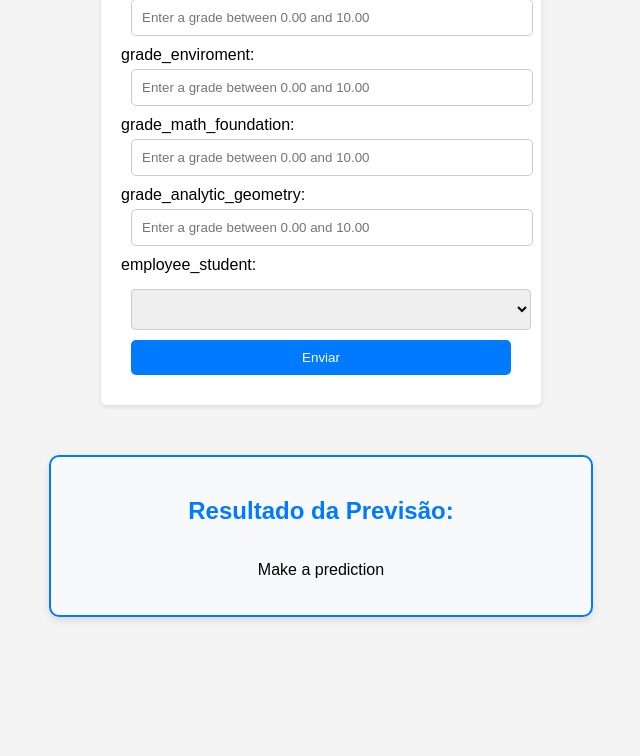
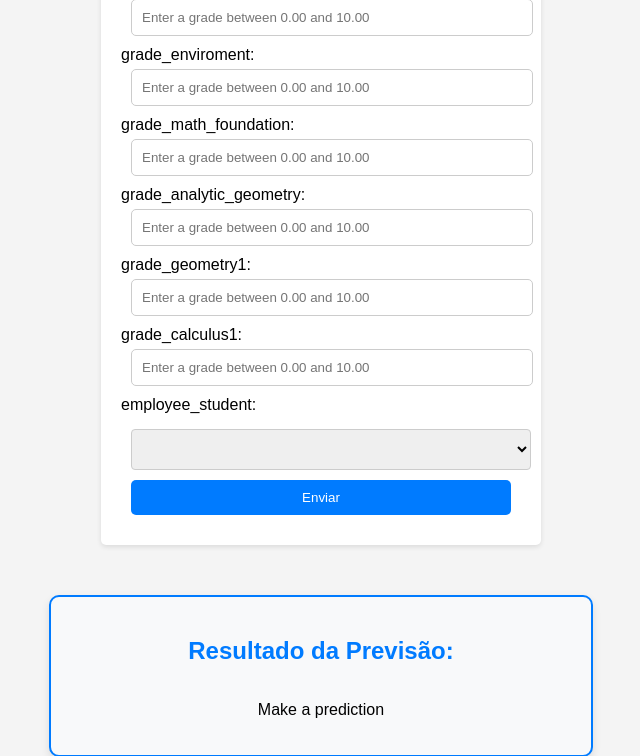
Before and after one commit to henriquecefet/DropoutModelPrediction, a Flask app: page /mat/model2GPA in a window 1280 px wide. Shown: the part 648-1404 px from the top of the page, without its empty margins (319-959 px from the left). Before the commit the page ends 1269 px from the top, so only its background shows below. Run offline with Flask 2, Linux system fonts and the light colour scheme; parts of the project's set-up code (start-up, migrations or seed data) failed here and were passed over.

Commit message:
Add files via upload

```diff
--- a/static/js/Mat/model2GPA/script.js
+++ b/static/js/Mat/model2GPA/script.js
@@ -12,6 +12,8 @@ new Vue({
             GPA4: '',
             CR_ATUAL: '',
             grade_programming1: '',
+            grade_geometry1: '',
+            grade_calculus1: '',
             grade_enviroment: '',
             grade_math_foundation: '',
             grade_analytic_geometry: '',
--- a/static/js/Mat/model3GPA/script.js
+++ b/static/js/Mat/model3GPA/script.js
@@ -12,6 +12,8 @@ new Vue({
             GPA4: '',
             CR_ATUAL: '',
             grade_programming1: '',
+            grade_geometry1: '',
+            grade_calculus1: '',
             grade_enviroment: '',
             grade_math_foundation: '',
             grade_analytic_geometry: '',
--- a/static/js/Mat/model4GPA/script.js
+++ b/static/js/Mat/model4GPA/script.js
@@ -12,6 +12,8 @@ new Vue({
             GPA4: '',
             CR_ATUAL: '',
             grade_programming1: '',
+            grade_geometry1: '',
+            grade_calculus1: '',
             grade_enviroment: '',
             grade_math_foundation: '',
             grade_analytic_geometry: '',
--- a/templates/mat/model2GPA/model2GPA.html
+++ b/templates/mat/model2GPA/model2GPA.html
@@ -58,6 +58,13 @@
             <label for="grade_analytic_geometry">grade_analytic_geometry:</label>
             <input type="text" id="grade_analytic_geometry" @input="replaceComma('grade_analytic_geometry')" placeholder="Enter a grade between 0.00 and 10.00" pattern="^(10|\d(\.\d{1,2})?)$" title="Enter a grade between 0 and 10" required v-model="formData.grade_analytic_geometry">
 
+            <label for="grade_geometry1">grade_geometry1:</label>
+            <input type="text" id="grade_geometry1" @input="replaceComma('grade_geometry1')" placeholder="Enter a grade between 0.00 and 10.00" pattern="^(10|\d(\.\d{1,2})?)$" title="Enter a grade between 0 and 10" required v-model="formData.grade_geometry1">
+
+            <label for="grade_calculus1">grade_calculus1:</label>
+            <input type="text" id="grade_calculus1" @input="replaceComma('grade_calculus1')" placeholder="Enter a grade between 0.00 and 10.00" pattern="^(10|\d(\.\d{1,2})?)$" title="Enter a grade between 0 and 10" required v-model="formData.grade_calculus1">
+
+
 
             <label for="employee_student">employee_student:</label>
             <select id="employee_student"  required v-model="formData.employee_student">
--- a/templates/mat/model3GPA/model3GPA.html
+++ b/templates/mat/model3GPA/model3GPA.html
@@ -64,6 +64,12 @@
             <label for="grade_analytic_geometry">grade_analytic_geometry:</label>
             <input type="text" id="grade_analytic_geometry" @input="replaceComma('grade_analytic_geometry')" placeholder="Enter a grade between 0.00 and 10.00" pattern="^(10|\d(\.\d{1,2})?)$" title="Enter a grade between 0 and 10" required v-model="formData.grade_analytic_geometry">
 
+            <label for="grade_geometry1">grade_geometry1:</label>
+            <input type="text" id="grade_geometry1" @input="replaceComma('grade_geometry1')" placeholder="Enter a grade between 0.00 and 10.00" pattern="^(10|\d(\.\d{1,2})?)$" title="Enter a grade between 0 and 10" required v-model="formData.grade_geometry1">
+
+            <label for="grade_calculus1">grade_calculus1:</label>
+            <input type="text" id="grade_calculus1" @input="replaceComma('grade_calculus1')" placeholder="Enter a grade between 0.00 and 10.00" pattern="^(10|\d(\.\d{1,2})?)$" title="Enter a grade between 0 and 10" required v-model="formData.grade_calculus1">
+
 
             <label for="employee_student">employee_student:</label>
             <select id="employee_student"  required v-model="formData.employee_student">
```
Also changed, not shown: static/js/BSI/script.js (+4 -4 lines), static/js/CCET/script.js (+4 -4 lines), static/js/EngProd/script.js (+4 -4 lines), static/js/Mat/script.js (+4 -4 lines), static/js/script.js (+4 -4 lines), templates/mat/model4GPA/model4GPA.html (+7 -0 lines).
